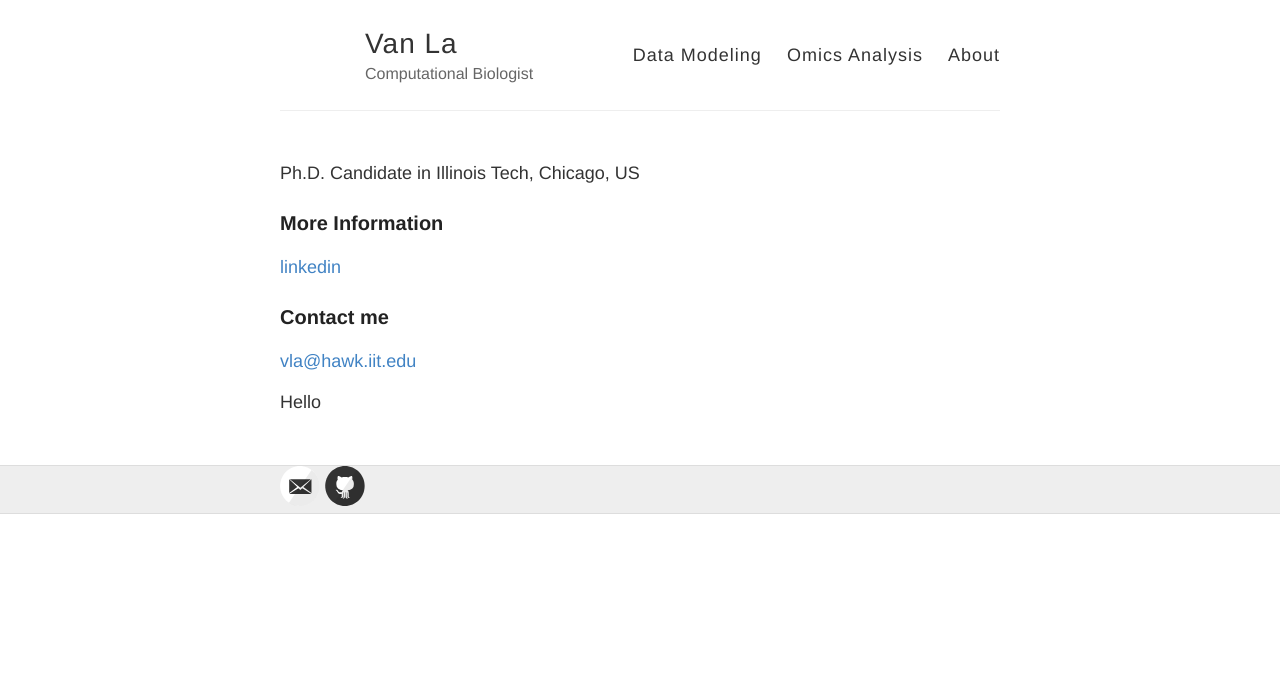
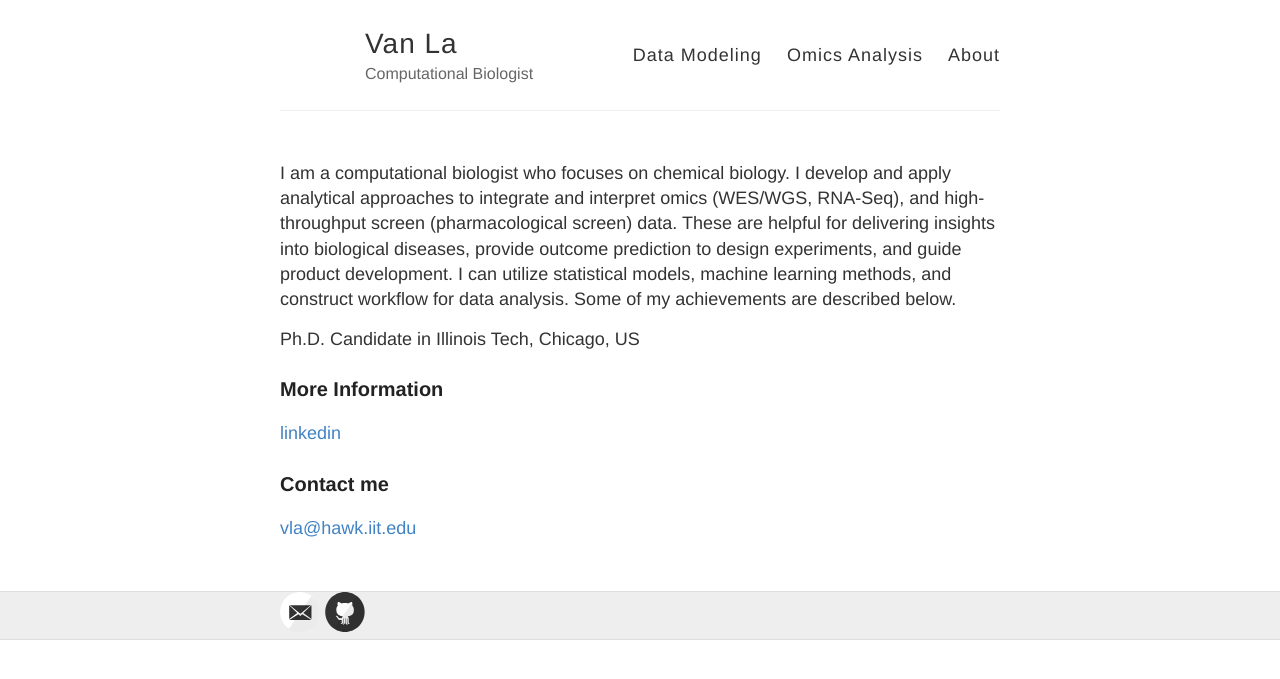
Before and after one commit to vanngocthuyla/Data_Analysis, a Jekyll site: the page built from about.md, in a window 1280 px wide. Shown: the top 679 px of the page. Built offline with Jekyll 4.4.1, drawn with Linux system fonts in a browser that asks for light colours.

Commit message:
Update default.html

```diff
--- a/_layouts/default.html
+++ b/_layouts/default.html
@@ -36,8 +36,11 @@
     </div>
 
     <div id="main" role="main" class="container">
+      I am a computational biologist who focuses on chemical biology. I develop and apply analytical approaches to integrate and interpret omics (WES/WGS, RNA-Seq), and high-throughput screen (pharmacological screen) data. These are helpful for delivering insights into biological diseases, provide outcome prediction to design experiments, and guide product development.
+
+      I can utilize statistical models, machine learning methods, and construct workflow for data analysis. Some of my achievements are described below.
+
       {{ content }}
-      Hello
     </div>
 
     <div class="wrapper-footer">
```
